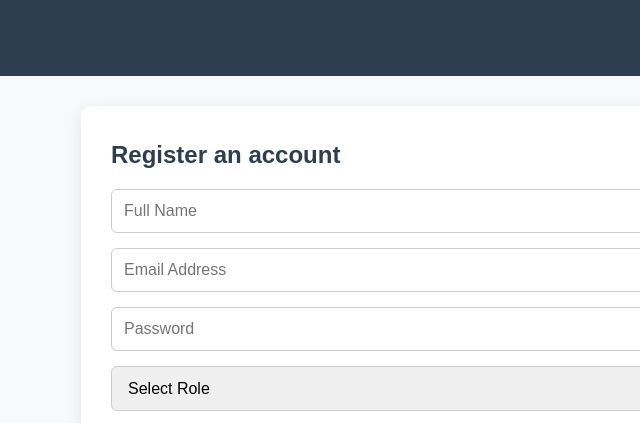
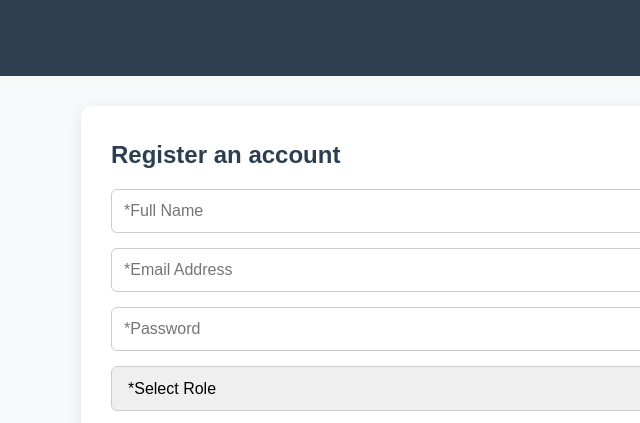
Before and after one commit to suhong777/LocalLink, a website: page client/register.html in a window 1280 px wide. Shown: the top 423 px of the page, 159-799 px from the left. Drawn offline with Linux system fonts and the light colour scheme.

Commit message:
updated reg and login html

```diff
--- a/client/register.html
+++ b/client/register.html
@@ -21,11 +21,11 @@
   <div id="content">
     <h2>Register an account</h2>
     <form id="registerForm">
-      <input type="text" name="name" placeholder="Full Name" required />
-      <input type="email" name="email" placeholder="Email Address" required />
-      <input type="password" name="password" placeholder="Password" required />
+      <input type="text" name="name" placeholder="*Full Name" required />
+      <input type="email" name="email" placeholder="*Email Address" required />
+      <input type="password" name="password" placeholder="*Password" required />
       <select name="role" required>
-        <option value="">Select Role</option>
+        <option value="">*Select Role</option>
         <option value="customer">I want to book service.</option>
         <option value="provider">I am a service provider.</option>
       </select>
```
Also changed, not shown: client/login.html (+2 -2 lines).
